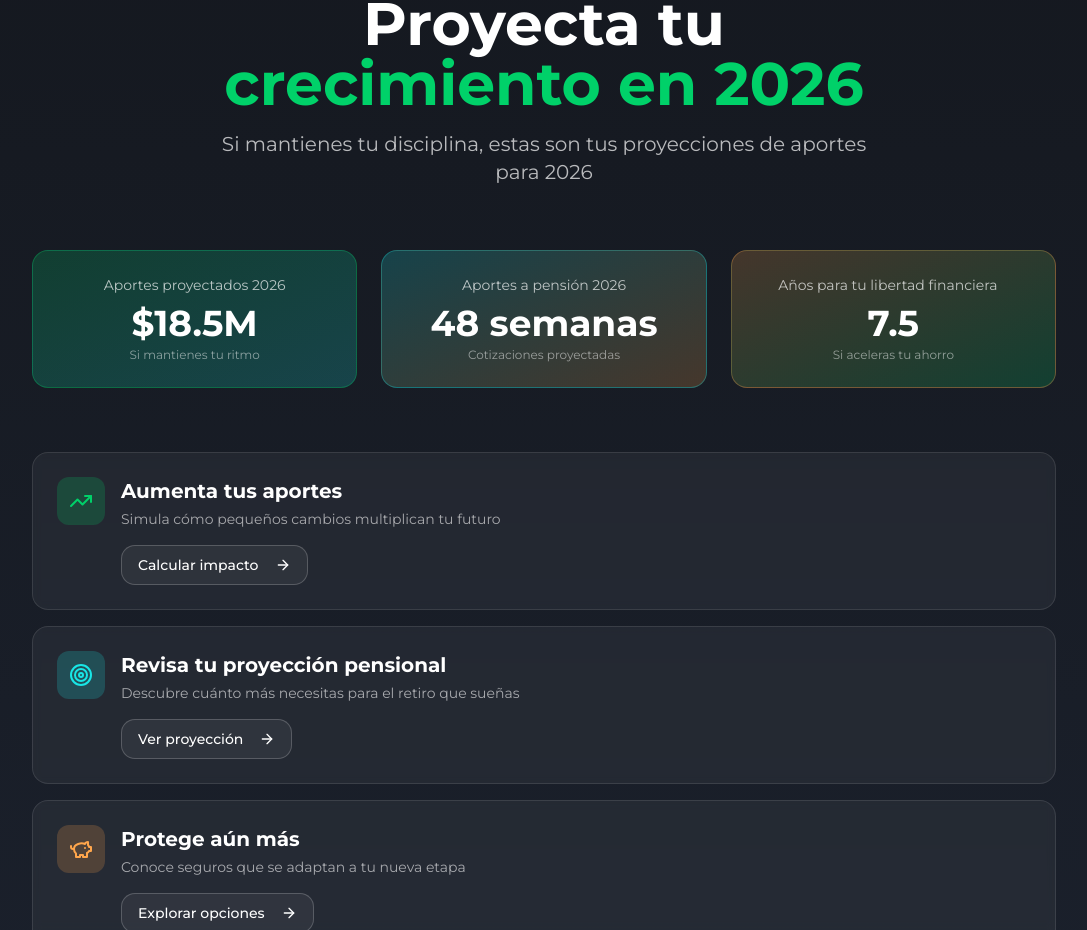
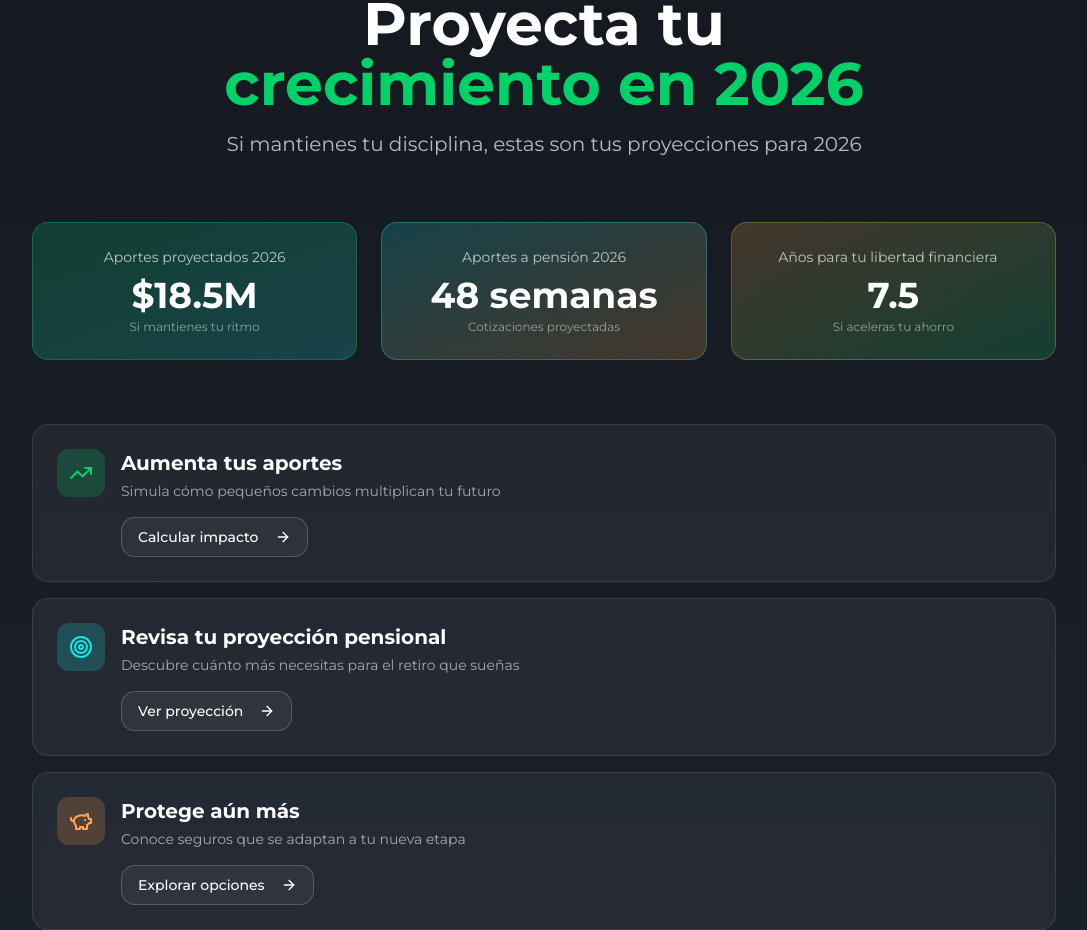
Before and after one commit to Uxplorers-loveable/skandia-story-wrap, a React (Vite) app: page / in a window 1280 px wide. Shown: the part 6880-7810 px from the top of the page, without its empty margins (96-1183 px from the left). Built offline with nearby package versions, Linux system fonts and the light colour scheme; the HTML template or start-up script is replaced by a standard one.

Commit message:
Visual edit in Lovable
Edited UI in Lovable

```diff
--- a/src/components/wrapped/FutureSection.tsx
+++ b/src/components/wrapped/FutureSection.tsx
@@ -56,7 +56,7 @@ export const FutureSection = () => {
               <span className="block text-primary">crecimiento en 2026</span>
             </h2>
             <p className="text-xl text-white/70 max-w-2xl mx-auto">
-              Si mantienes tu disciplina, estas son tus proyecciones de aportes para 2026
+              Si mantienes tu disciplina, estas son tus proyecciones para 2026
             </p>
           </div>
 
```
